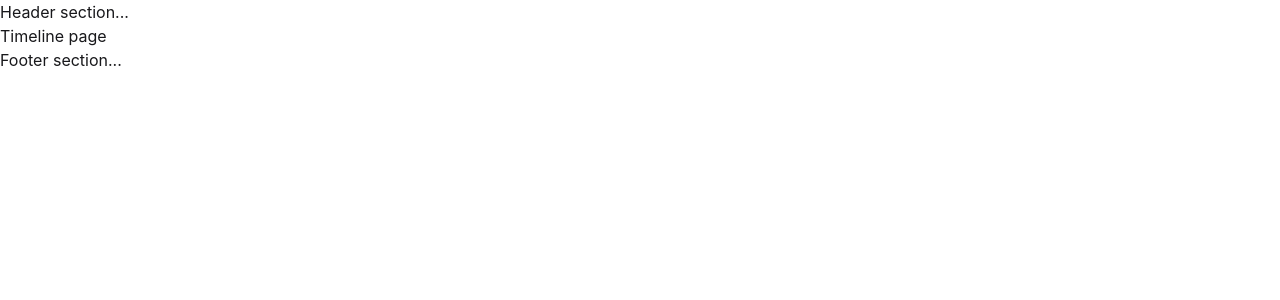
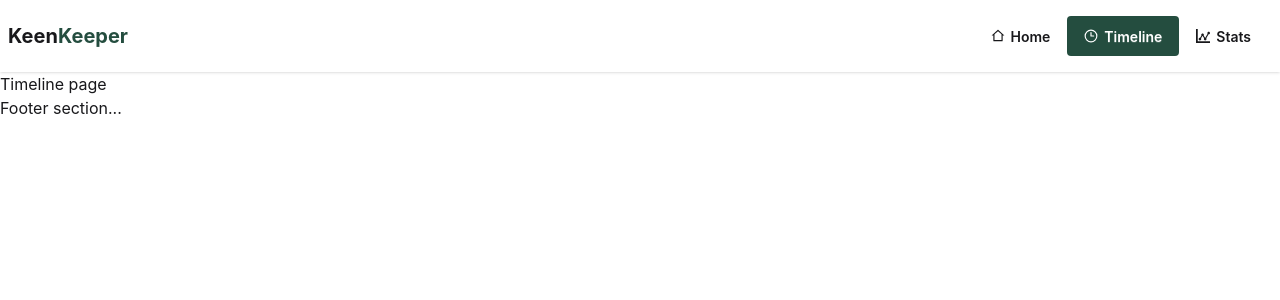
Before and after one commit to tonmoydevbd/kinkeeper, a React (Vite) app: page /timeline in a window 1280 px wide. Shown: the top 300 px of the page. Built offline with nearby package versions, Linux system fonts and the light colour scheme.

Commit message:
added header component.

```diff
--- a/index.html
+++ b/index.html
@@ -1,13 +1,16 @@
 <!doctype html>
-<html lang="en">
+<html lang="en" data-theme="light">
+
 <head>
   <meta charset="UTF-8" />
   <link rel="icon" type="image/svg+xml" href="/favicon.svg" />
   <meta name="viewport" content="width=device-width, initial-scale=1.0" />
   <title>kinkeeper</title>
 </head>
+
 <body>
   <div id="root"></div>
   <script type="module" src="/src/main.jsx"></script>
 </body>
+
 </html>
--- a/src/components/shared/Header.jsx
+++ b/src/components/shared/Header.jsx
@@ -1,6 +1,44 @@
+import { ImStatsDots } from "react-icons/im";
+import { LuClock3 } from "react-icons/lu";
+import { RiHome2Line } from "react-icons/ri";
+import { NavLink } from "react-router";
+
 const Header = () => {
+
+  const navLink = [
+    { icon: <RiHome2Line />, title: 'home', linkTo: '/' },
+    { icon: <LuClock3 />, title: 'timeline', linkTo: '/timeline' },
+    { icon: <ImStatsDots />, title: 'stats', linkTo: '/stats' }
+  ]
+  const navLinkEl = navLink.map(item => <li key={item.title}><NavLink to={item.linkTo} className={({ isActive }) =>
+    `btn btn-ghost capitalize ${isActive ? "bg-[#244D3F] text-white" : ""}`
+  }>{item.icon} {item.title}</NavLink></li>)
+
   return (
-    <p>Header section...</p>
+    <div className="bg-base-100 shadow-sm">
+      <div className="navbar max-w-360 mx-auto">
+        <div className="navbar-start">
+          <a className="text-xl font-bold ">Keen<span className="text-[#244D3F]">Keeper</span></a>
+        </div>
+        <div className="navbar-end">
+          <div className=" hidden sm:flex">
+            <ul className="menu menu-horizontal px-1">
+              {navLinkEl}
+            </ul>
+          </div>
+          <div className=" dropdown dropdown-end">
+            <div tabIndex={0} role="button" className="btn btn-ghost sm:hidden">
+              <svg xmlns="http://www.w3.org/2000/svg" className="h-5 w-5" fill="none" viewBox="0 0 24 24" stroke="currentColor"> <path strokeLinecap="round" strokeLinejoin="round" strokeWidth="2" d="M4 6h16M4 12h8m-8 6h16" /> </svg>
+            </div>
+            <ul
+              tabIndex="-1"
+              className="menu menu-sm dropdown-content  bg-base-100 rounded-box z-1 mt-3 w-52 p-2 shadow">
+              {navLinkEl}
+            </ul>
+          </div>
+        </div>
+      </div>
+    </div>
   )
 }
 
```
Lines whose indentation alone changed are shown as unchanged.
